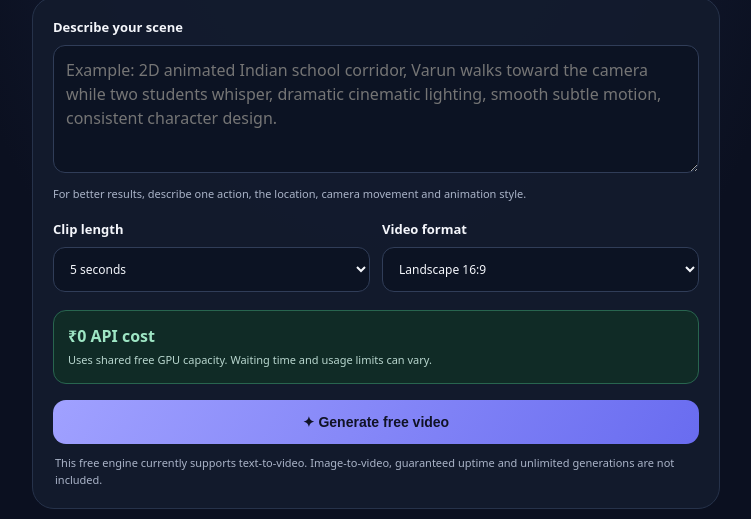
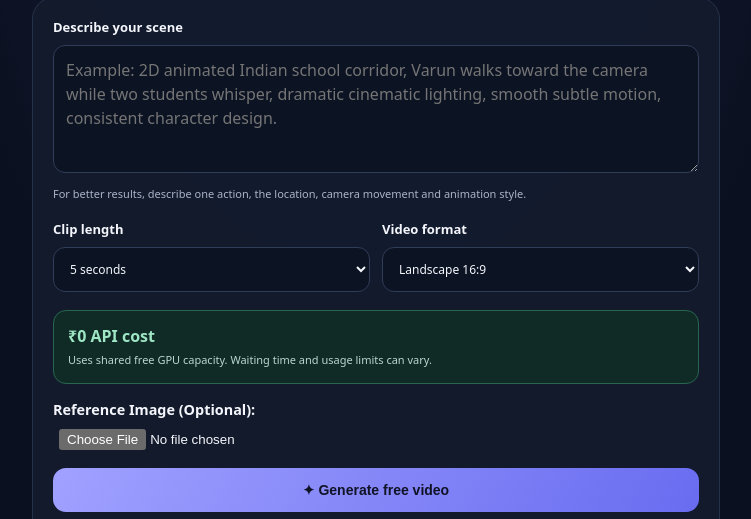
Before and after one commit to vishvatej2007-eng/Ten-second-ai-free, a website: page public/index.html in a window 1280 px wide. Shown: the part 268-787 px from the top of the page, without its empty margins (264-1015 px from the left). Drawn offline with Linux system fonts and the light colour scheme.

Commit message:
Update index.html

```diff
--- a/public/index.html
+++ b/public/index.html
@@ -13,7 +13,11 @@
 <textarea id="prompt" maxlength="1600" required placeholder="Example: 2D animated Indian school corridor, Varun walks toward the camera while two students whisper, dramatic cinematic lighting, smooth subtle motion, consistent character design."></textarea>
 <div class="hint">For better results, describe one action, the location, camera movement and animation style.</div>
 <div class="grid2"><div><label for="duration">Clip length</label><select id="duration"><option value="5">5 seconds</option><option value="8">8 seconds (maximum)</option></select></div><div><label for="aspect">Video format</label><select id="aspect"><option value="16:9">Landscape 16:9</option><option value="9:16">Vertical 9:16</option><option value="1:1">Square 1:1</option></select></div></div>
-<div class="free-card"><strong>₹0 API cost</strong><span>Uses shared free GPU capacity. Waiting time and usage limits can vary.</span></div>
+<div class="free-card"><strong>₹0 API cost</strong><span>Uses shared free GPU capacity. Waiting time and usage limits can vary.</span></div>    <div style="margin-bottom: 12px;">
+     <label for="imageInput" style="display:block; margin-bottom:4px; font-size:0.9rem;">Reference Image (Optional):</label>
+     <input type="file" id="imageInput" accept="image/*" style="width:100%; padding:6px;" />
+   </div>
+
 <button id="go" type="submit">✦ Generate free video</button>
 <p class="disclaimer">This free engine currently supports text-to-video. Image-to-video, guaranteed uptime and unlimited generations are not included.</p>
 </form></section>
```
